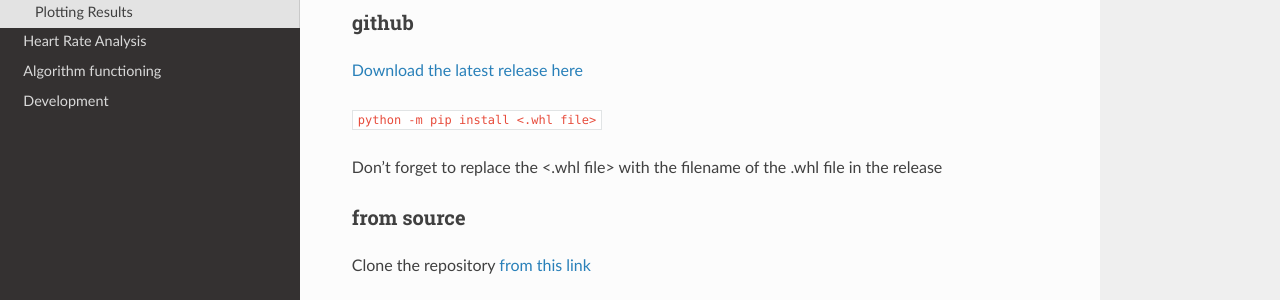
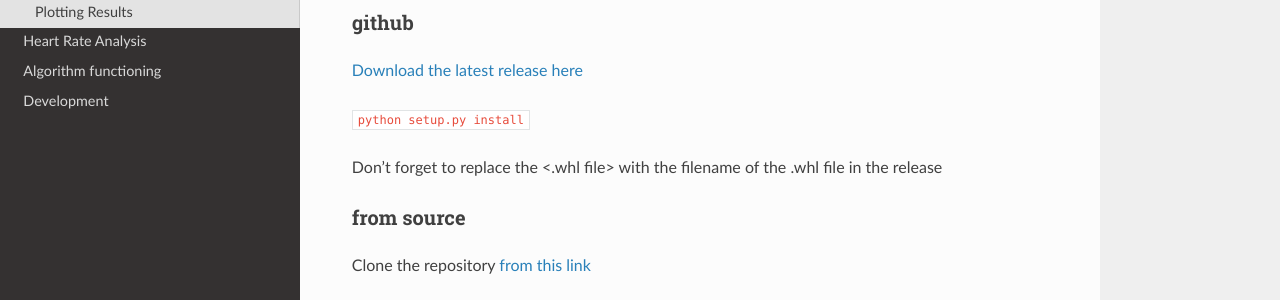
Before and after one commit to paulvangentcom/heartrate_analysis_python, a Sphinx documentation site: the page built from docs/source/quickstart.rst, in a window 1280 px wide and 900 px high. Shown: the part 306-606 px from the top of the window. Built offline with Sphinx 7.4.7 and the Read the Docs theme 2.0.0, drawn with Linux system fonts in a browser that asks for light colours.

Commit message:
V1.1.3
updated installation procedure in docs

```diff
--- a/docs/source/quickstart.rst
+++ b/docs/source/quickstart.rst
@@ -13,9 +13,9 @@
 
 github
 ~~~~~~
-`Download the latest release here <https://github.com/paulvangentcom/heartrate_analysis_python/releases>`_
+`Download the latest release here <https://github.com/paulvangentcom/heartrate_analysis_python>`_
 
-:code:`python -m pip install <.whl file>`
+:code:`python setup.py install`
 
 Don't forget to replace the <.whl file> with the filename of the .whl file in the release
 
```
